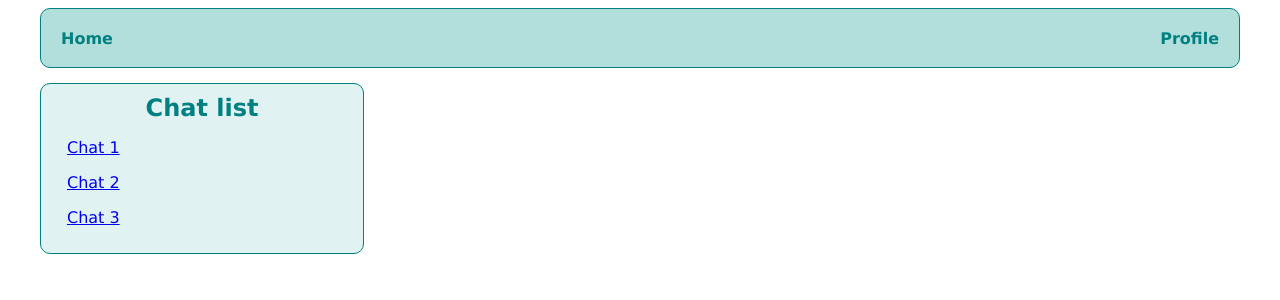
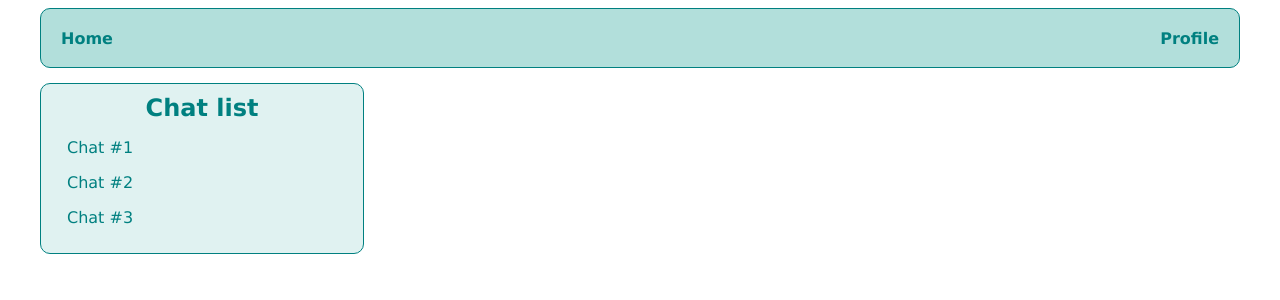
Before and after one commit to MaxLebedinsky/ReactJS, a React app: page / in a window 1280 px wide. Shown: the top 300 px of the page. Built offline with nearby package versions, Linux system fonts and the light colour scheme.

Commit message:
HomeWork4 - Routing

```diff
--- a/src/components/ChatList/ChatList.js
+++ b/src/components/ChatList/ChatList.js
@@ -1,11 +1,11 @@
 import React from "react";
 import { List, ListItem } from '@material-ui/core';
-import { BrowserRouter, Switch, Route, Link } from 'react-router-dom';
+import { Link } from 'react-router-dom';
 
-const chats = [
-    {Id: 'chat1', Name: 'Chat 1'},
-    {Id: 'chat2', Name: 'Chat 2'},
-    {Id: 'chat3', Name: 'Chat 3'},
+export const chats = [
+    {Id: 'chat1', Name: 'Chat #1'},
+    {Id: 'chat2', Name: 'Chat #2'},
+    {Id: 'chat3', Name: 'Chat #3'},
 ];
 
 export class ChatList extends React.Component {
@@ -15,7 +15,7 @@ export class ChatList extends React.Component {
             <List>
                 {chats.map(chat =>
                     <ListItem key={chat.Id}>
-                        <Link to={`chats/${chat.Id}`}>{chat.Name}</Link>
+                        <Link to={`/chats/${chat.Id}`} className="chat-list-link">{chat.Name}</Link>
                     </ListItem>)}
             </List>
 
--- a/src/components/Form/Form.js
+++ b/src/components/Form/Form.js
@@ -26,8 +26,9 @@ export const Form = ({ onAddMessage }) => {
     }
 
     useEffect( () => {
+    // ставим фокус на инпут при каждом рендере формы
         input.current.focus();
-    }, []);
+    });
 
     return (
         <form className="form" onSubmit={handleSubmit}>
--- a/src/components/Layout/Layout.js
+++ b/src/components/Layout/Layout.js
@@ -1,21 +1,27 @@
 import React from "react";
 import { Header } from '../Header/Header';
 import { MessageField } from '../MessageField/MessageField';
-import { ChatList } from '../ChatList/ChatList';
+import { ChatList, chats } from '../ChatList/ChatList';
 import { useParams } from 'react-router-dom';
 
 export const Layout = () => {
     const params = useParams();
-    console.log('layout params: ', params);
     const { chatId } = params;
-    console.log('layout chatId: ', chatId);
+    let chatName;
+    // чтобы передать в MessageField пропсом имя чата,
+    // находим его в массиве чатов
+    if (chatId) { chatName = chats.find(chat => chat.Id === chatId).Name }
+
     return (
             <div className="layout">
                 <Header/>
                 <div className="layout-content">
 
                     <ChatList className="chat-list"/>
-                    {chatId && <MessageField chatIdProp={chatId} className="message-field"/>}
+                    {chatId && <MessageField
+                                    chatIdProp={chatId}
+                                    chatNameProp={chatName}
+                                    className="message-field"/>}
                 </div>
             </div>
     )
--- a/src/components/MessageField/MessageField.js
+++ b/src/components/MessageField/MessageField.js
@@ -5,14 +5,14 @@ import { Form } from "../Form/Form";
 import '../../styles/styles.css';
 
 const sourceMessages = {
-    chat1: [{ text: 'Hello!1', author: AUTHORS.USER },
-    { text: 'How are you?1', author: AUTHORS.ROBOT }
+    chat1: [{ text: 'Hello!', author: AUTHORS.USER },
+    { text: 'How are you?', author: AUTHORS.ROBOT }
     ],
-    chat2: [{ text: 'Hello!2', author: AUTHORS.USER },
-    { text: 'How are you?2', author: AUTHORS.ROBOT }
+    chat2: [{ text: 'Aloha!', author: AUTHORS.USER },
+    { text: 'Namaste!', author: AUTHORS.ROBOT }
     ],
-    chat3: [{ text: 'Hello!3', author: AUTHORS.USER },
-    { text: 'How are you?3', author: AUTHORS.ROBOT }
+    chat3: [{ text: 'Hola!', author: AUTHORS.USER },
+    { text: 'Hola mi Jefe!', author: AUTHORS.ROBOT }
     ],
 }
 
@@ -22,10 +22,13 @@ export const MessageField = (props) => {
 
     const handleAddMessage = useCallback (
         (newMessage) => {
-                setMessages((prevMessages) => ({
-                    ...prevMessages,
-                    [chatId]:[...prevMessages[chatId], newMessage],
-                }))
+    // если сообщение не пустое, добавляем его в чат
+                        if (newMessage.text.length) {
+                            setMessages((prevMessages) => ({
+                                ...prevMessages,
+                                [chatId]:[...prevMessages[chatId], newMessage],
+                                }))
+                            }
             },
             [chatId]
     );
@@ -41,7 +44,7 @@ export const MessageField = (props) => {
 
     return (
         <div className="message-field">
-            <h3>{chatId}</h3>
+            <h3>{props.chatNameProp}</h3>
             {messages[chatId].map((mess, index) => <Message key={index} messageProp={mess}/>)}
             <Form onAddMessage={handleAddMessage}/>
         </div>
--- a/src/components/Routes/Routes.js
+++ b/src/components/Routes/Routes.js
@@ -11,6 +11,9 @@ export const Routes = () => {
                 <Route exact path="/">
                     <Layout/>
                 </Route>
+                <Route exact path="/chats/">
+                    <Layout/>
+                </Route>
                 <Route path="/chats/:chatId">
                     <Layout/>
                 </Route>
--- a/src/index.jsx
+++ b/src/index.jsx
@@ -1,5 +1,5 @@
 'use strict';
-import React, { useState } from 'react';
+import React from 'react';
 import ReactDOM from 'react-dom';
 import { Routes } from './components/Routes/Routes';
 
--- a/src/styles/styles.css
+++ b/src/styles/styles.css
@@ -2,7 +2,7 @@ body {
     font-family: Verdana, Geneva, Tahoma, sans-serif;
 }
 
-h2 {
+h2, h3 {
     text-align: center;
     color: teal;
     margin: 0;
@@ -34,8 +34,9 @@ h2 {
     align-self: flex-start;
 }
 
-li {
-    list-style-type: none;
+.chat-list-link {
+    color: teal;
+    text-decoration: none;
 }
 
 .layout {
```
